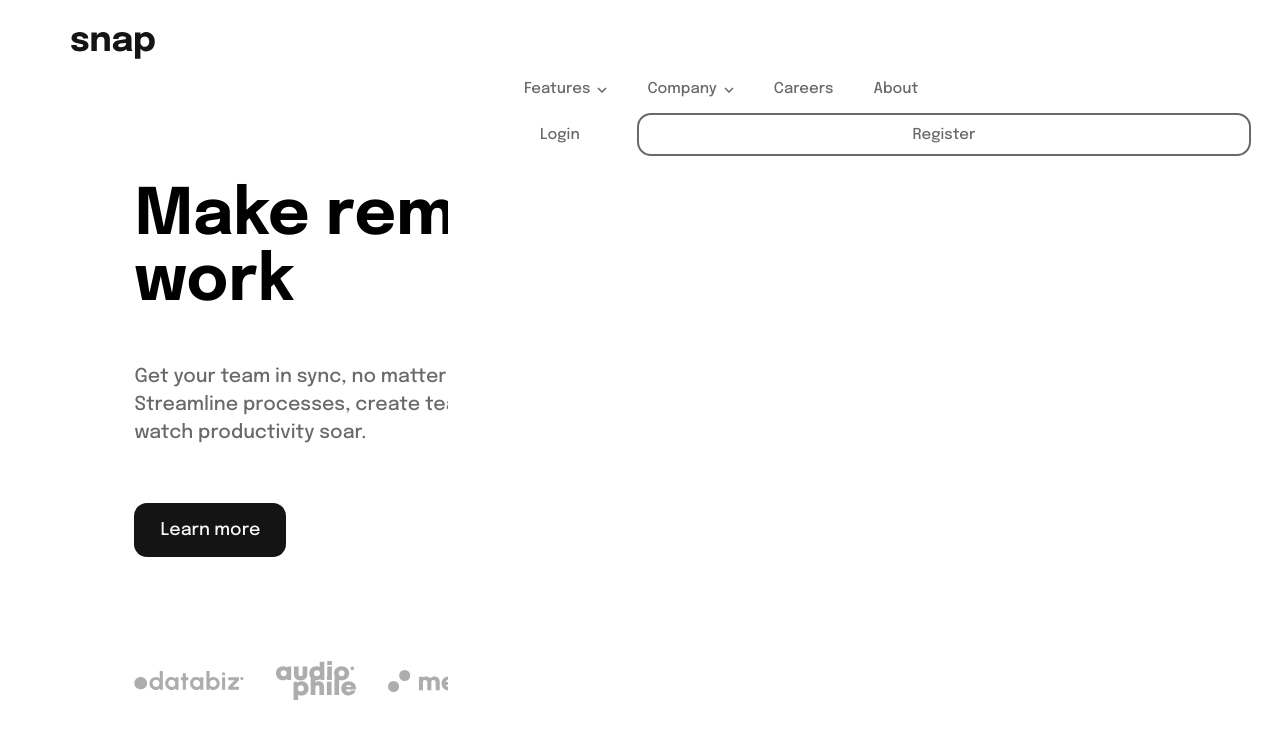
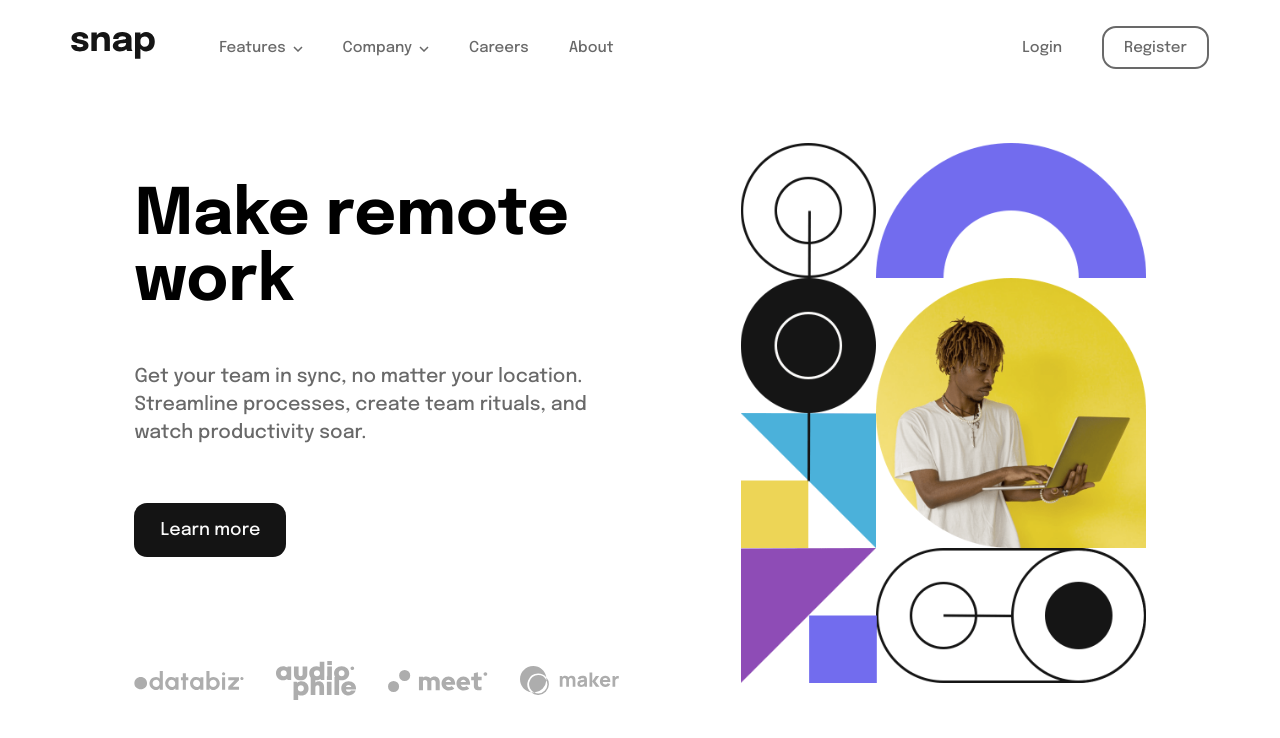
Before and after one commit to jordanr2m/remote-work-homepage, a React (Create React App) app: page / in a window 1280 px wide. Shown: the top 738 px of the page. Built offline with nearby package versions, Linux system fonts and the light colour scheme.

Commit message:
Updated styles for desktop navbar following mobile first approach to nav bar design.

```diff
--- a/src/components/navbar/Navbar.css
+++ b/src/components/navbar/Navbar.css
@@ -61,7 +61,7 @@ a:hover {
     padding-left: 7px;
 }
 
-/* Style links the same when shown and hidden*/
+/* Style links the same when shown and hidden in order to get animation */
 #mobile-nav-links,
 #hide-mobile-nav-links {
     position: fixed;
@@ -69,7 +69,7 @@ a:hover {
     right: 0;
     height: 100vh;
     width: 65%;
-    display: block;
+    display: block; /* Make it visible */
     background-color: #fff;
     padding: 4rem 0.75rem;
     transition: all 0.3s;
@@ -90,7 +90,17 @@ li.register {
     margin-top: 1rem;
 }
 
-/* Black ackground div */
+/* Position nav menus */
+.navbar #mobile-nav-links {
+    transform: translateX(0);
+}
+
+.navbar #hide-mobile-nav-links {
+    transform: translateX(200%);
+}
+
+/* Black background div (nav wrapper) styles */
+
 
 
 /* ======== Media Queries - TABLET ========= */
@@ -107,6 +117,20 @@ li.register {
 @media screen and (min-width: 975px) {
     .logo {
         padding: 1.5rem 0;
+    }
+
+    /* NAVBAR stlyes for DESKTOP. Needed in order to have animation */
+    .navbar #hide-mobile-nav-links {
+        transform: translateX(0);
+        position: relative;
+        top: 0;
+        left: 0;
+        width: 100%;
+        height: auto;
+        display: flex;
+        justify-content: space-between;
+        align-items: center;
+        padding: 0;
     }
 
     .navbar {
@@ -159,6 +183,7 @@ li.register {
     }
 
     li.register {
+        width: auto;
         margin-top: 0;
         padding: 0.7rem 1.25rem;
     }
```
